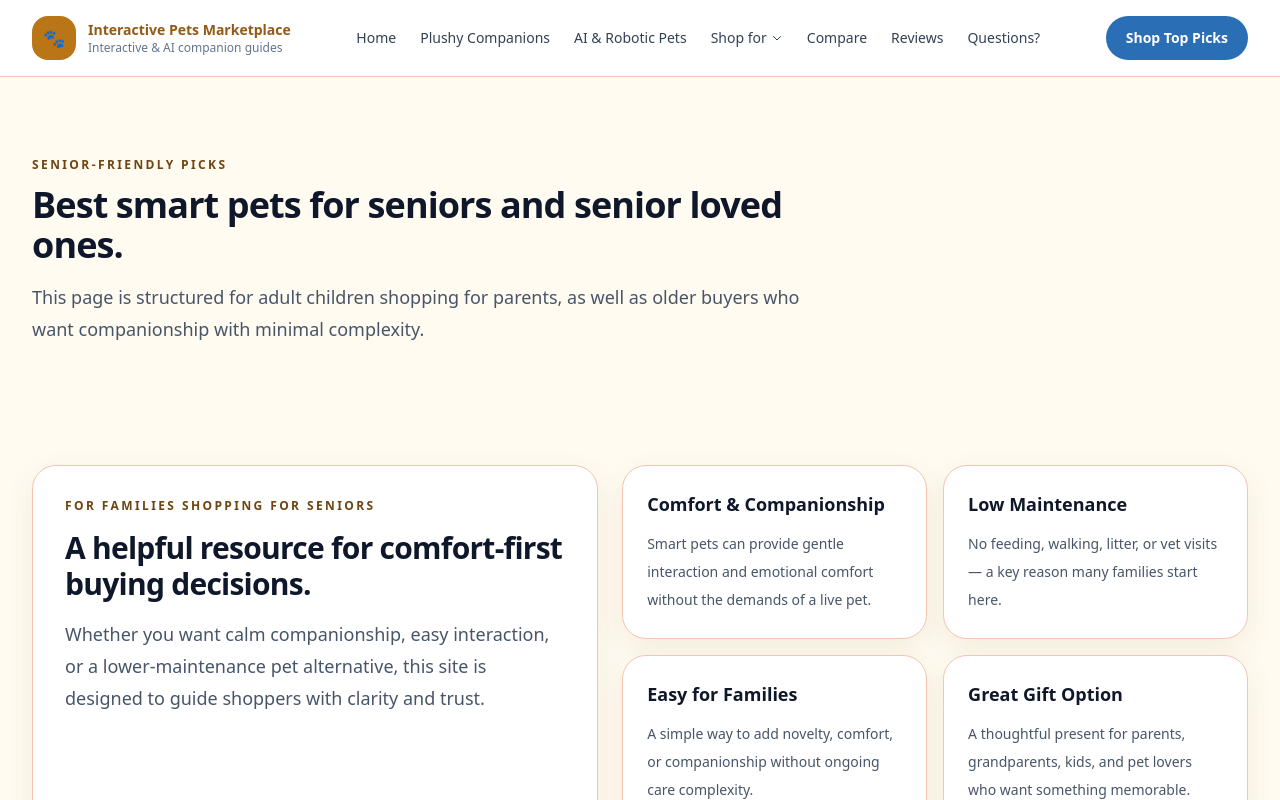
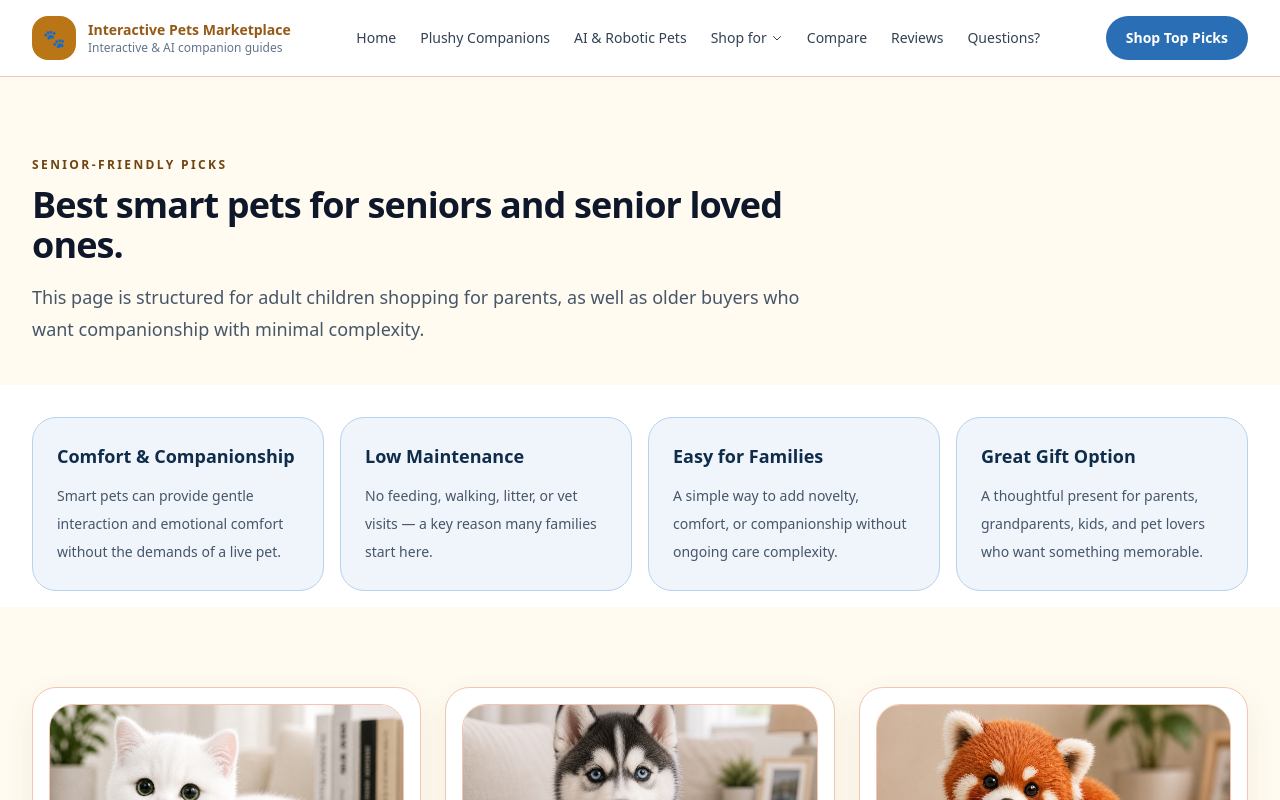
Before and after one commit to timsthomasson-cpu/Interactive-Pet-Marketplace, a Next.js app: page /best-for-seniors in a window 1280 px wide. Shown: the top 800 px of the page. Built offline with nearby package versions, Linux system fonts and the light colour scheme.

Commit message:
Warm golden redesign, product images, layout cleanup

```diff
--- a/app/best-for-seniors/page.tsx
+++ b/app/best-for-seniors/page.tsx
@@ -2,9 +2,8 @@ import { PageShell } from "@/components/layout";
 import { products } from "@/components/site-data";
 import { ProductCard } from "@/components/product-card";
 import { SectionHeading } from "@/components/ui";
-import { CompareTable } from "@/components/sections";
-import { TrustBlocks } from "@/components/sections";
+import { CompareTable, TrustBoxesRow } from "@/components/sections";
 export default function SeniorsPage() {
   const picks = products.filter((p)=>p.bestFor.some((tag)=>["Seniors","Senior loved ones","Gift buyers"].includes(tag)));
-  return <PageShell><section className="pt-14 pb-6 sm:pt-16 sm:pb-7 lg:pt-20 lg:pb-10"><div className="container-shell"><SectionHeading eyebrow="Senior-friendly picks" title="Best smart pets for seniors and senior loved ones." text="This page is structured for adult children shopping for parents, as well as older buyers who want companionship with minimal complexity." /></div></section><TrustBlocks /><section className="section-pad pt-0"><div className="container-shell"><div className="grid gap-6 lg:grid-cols-3">{picks.map((product)=><ProductCard key={product.slug} product={product} />)}</div></div></section><CompareTable items={picks} title="Senior picks at a glance" text="Quickly scan type, audience, highlight, rating, and price." /></PageShell>;
+  return <PageShell><section className="pt-14 pb-6 sm:pt-16 sm:pb-7 lg:pt-20 lg:pb-10"><div className="container-shell"><SectionHeading eyebrow="Senior-friendly picks" title="Best smart pets for seniors and senior loved ones." text="This page is structured for adult children shopping for parents, as well as older buyers who want companionship with minimal complexity." /></div></section><TrustBoxesRow /><section className="section-pad pt-0"><div className="container-shell"><div className="grid gap-6 lg:grid-cols-3">{picks.map((product)=><ProductCard key={product.slug} product={product} />)}</div></div></section><CompareTable items={picks} title="Senior picks at a glance" text="Quickly scan type, audience, highlight, rating, and price." /></PageShell>;
 }
--- a/components/site-data.ts
+++ b/components/site-data.ts
@@ -2,7 +2,7 @@
 // Run `npm run generate:products` to regenerate.
 // Source: Documentation/Product Matrix.xlsx + Documentation/product-details.json
 //
-// Generated: 2026-05-06T16:46:54.441Z
+// Generated: 2026-05-06T16:55:03.099Z
 
 export type ProductFlags = {
   gifts: boolean;
```
Also changed, not shown: 1 other file (tests, documents, lock files or other folders).
